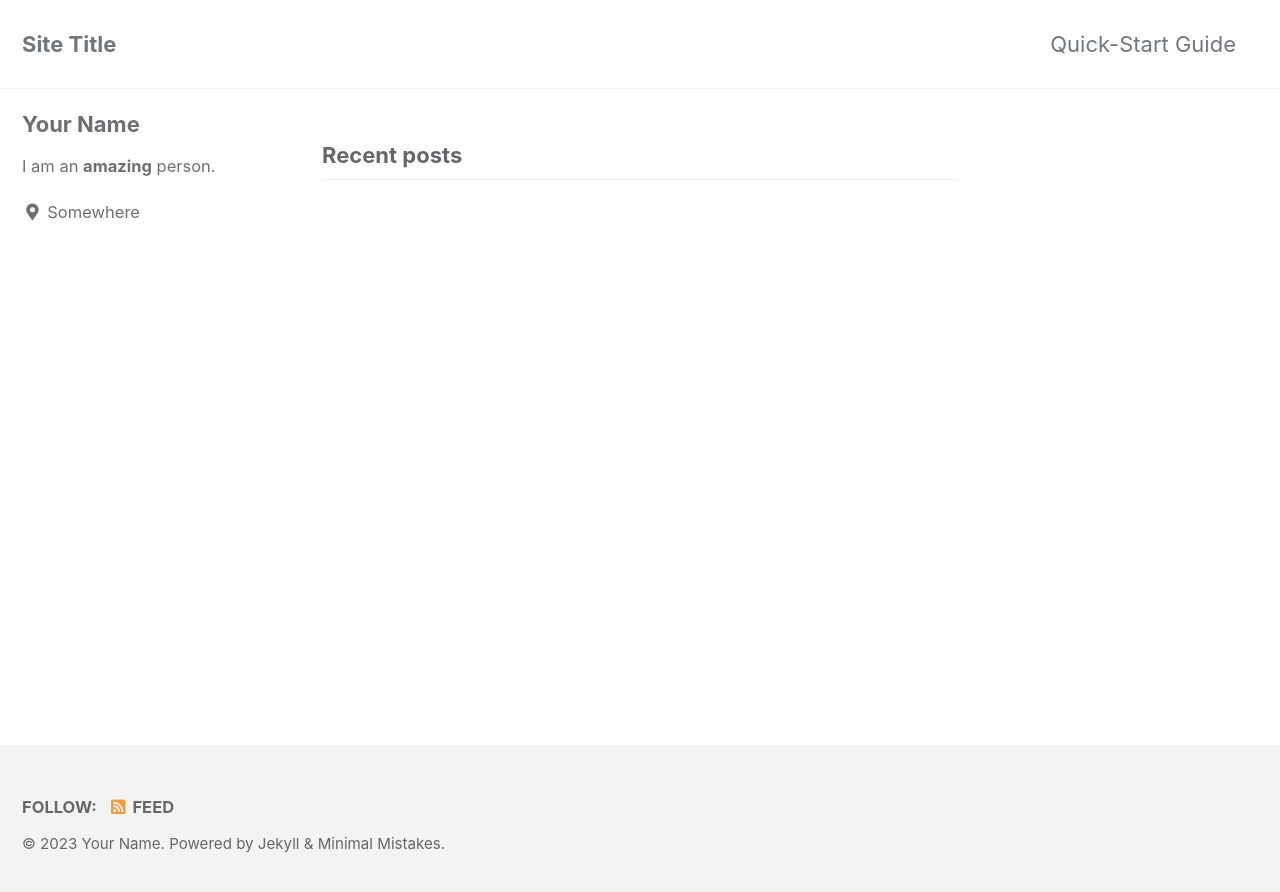
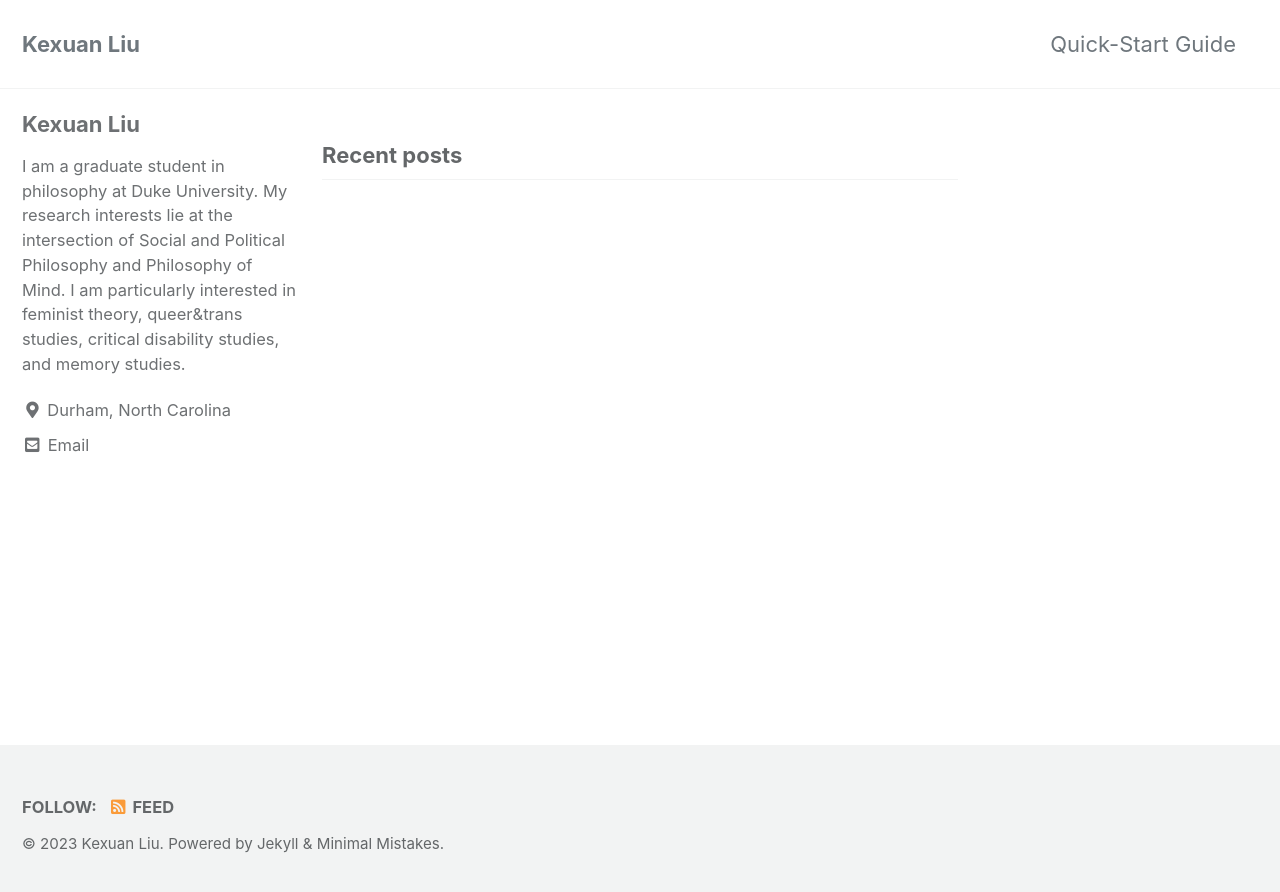
Before and after one commit to ubirus/ubirus.github.io, a Jekyll site: the page built from index.html, in a window 1280 px wide. Shown: the top 892 px of the page. Built offline with Jekyll 4.4.1, drawn with Linux system fonts in a browser that asks for light colours; cached includes are drawn as plain includes; the list of posts is cut into pages by our own code.

Commit message:
Update _config.yml

```diff
--- a/_config.yml
+++ b/_config.yml
@@ -16,10 +16,10 @@ minimal_mistakes_skin    : "default" # "air", "aqua", "contrast", "dark", "dirt"
 
 # Site Settings
 locale                   : "en-US"
-title                    : "Site Title"
+title                    : "Kexuan Liu"
 title_separator          : "-"
 subtitle                 : # site tagline that appears below site title in masthead
-name                     : "Your Name"
+name                     : "Kexuan Liu"
 description              : "An amazing website."
 url                      : # the base hostname & protocol for your site e.g. "https://mmistakes.github.io"
 baseurl                  : # the subpath of your site, e.g. "/blog"
@@ -104,11 +104,11 @@ analytics:
 
 # Site Author
 author:
-  name             : "Your Name"
+  name             : "Kexuan Liu"
   avatar           : # path of avatar image, e.g. "/assets/images/bio-photo.jpg"
-  bio              : "I am an **amazing** person."
-  location         : "Somewhere"
-  email            :
+  bio              : "I am a graduate student in philosophy at Duke University. My research interests lie at the intersection of Social and Political Philosophy and Philosophy of Mind. I am particularly interested in feminist theory, queer&trans studies, critical disability studies, and memory studies. "
+  location         : "Durham, North Carolina"
+  email            : kexuan.liu@duke.edu
   links:
     - label: "Email"
       icon: "fas fa-fw fa-envelope-square"
```
